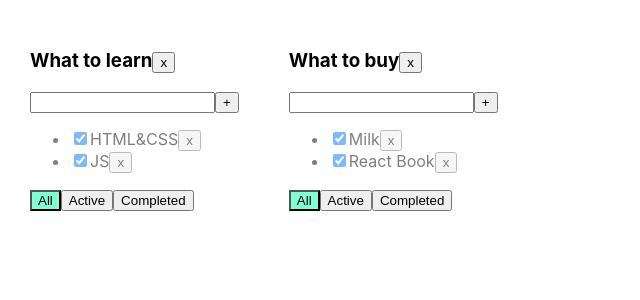
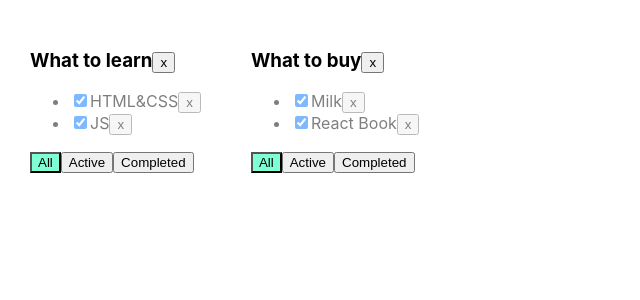
Before and after one commit to IJTINK7/to-do_list, a React (Create React App) app: page / in a window 1280 px wide. Shown: the top 300 px of the page, without its empty margins (0-640 px from the left). Built offline with nearby package versions, Linux system fonts and the light colour scheme.

Commit message:
Copying input, button elements to AddItemForm.tsx component

```diff
--- a/src/Todolist.tsx
+++ b/src/Todolist.tsx
@@ -54,15 +54,15 @@
 		<h3> {props.title}
 			<button onClick={removeTodolist}>x</button>
 		</h3>
-		<div>
-			<input value={title}
-				   onChange={onChangeHandler}
-				   onKeyPress={onKeyPressHandler}
-				   className={error ? "error" : ""}
-			/>
-			<button onClick={addTask}>+</button>
-			{error && <div className="error-message">{error}</div>}
-		</div>
+		{/*<div>*/}
+		{/*	<input value={title}*/}
+		{/*		   onChange={onChangeHandler}*/}
+		{/*		   onKeyPress={onKeyPressHandler}*/}
+		{/*		   className={error ? "error" : ""}*/}
+		{/*	/>*/}
+		{/*	<button onClick={addTask}>+</button>*/}
+		{/*	{error && <div className="error-message">{error}</div>}*/}
+		{/*</div>*/}
 		<ul>
 			{
 				props.tasks.map(t => {
```
